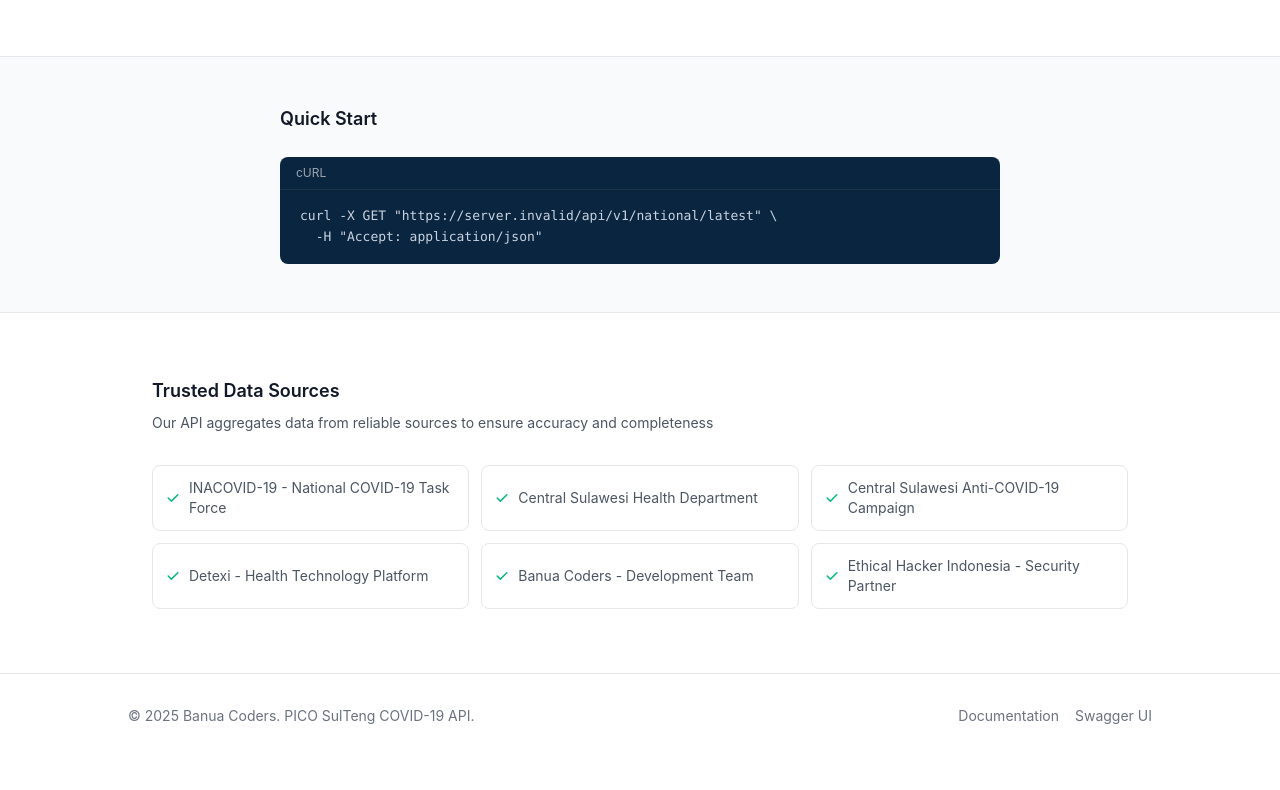
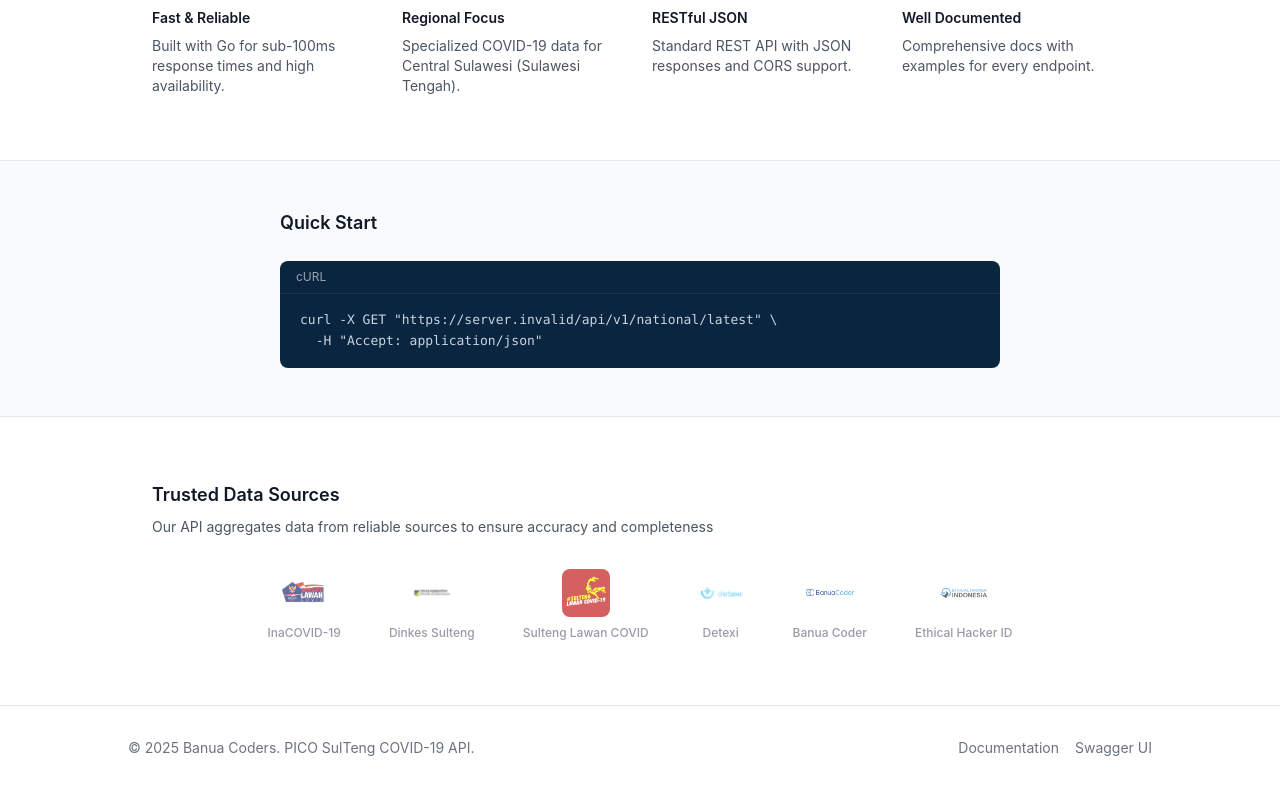
Before and after one commit to banua-coder/pico-api-docs, a Vue app: page / in a window 1280 px wide. Shown: the part 729-1519 px from the top of the page. Before the commit the page ends 1487 px from the top, so only its background shows below. Built offline with nearby package versions, Linux system fonts and the light colour scheme; no server answers.

Commit message:
fix: resolve lint error in DocSidebar and unused import in Home

```diff
--- a/src/components/DocSidebar.vue
+++ b/src/components/DocSidebar.vue
@@ -43,7 +43,7 @@
 import { useI18n } from 'vue-i18n'
 import ThemeToggle from './ThemeToggle.vue'
 
-const props = defineProps<{
+defineProps<{
   activeSection: string
   open: boolean
 }>()
--- a/src/views/Home.vue
+++ b/src/views/Home.vue
@@ -12,6 +12,7 @@
           <span>All systems operational</span>
         </div>
 
+        <img src="/pico-api-logo.webp" alt="PICO API" class="w-20 h-20 mx-auto mb-6 rounded-2xl" />
         <h1 class="text-4xl sm:text-5xl font-bold text-gray-900 dark:text-white tracking-tight mb-4">
           PICO SulTeng COVID-19 API
         </h1>
@@ -67,12 +68,10 @@
     <section class="max-w-5xl mx-auto px-6 py-16">
       <h2 class="text-lg font-semibold text-gray-900 dark:text-white mb-2">{{ t('dataSources.title') }}</h2>
       <p class="text-sm text-gray-600 dark:text-gray-400 mb-8">{{ t('dataSources.subtitle') }}</p>
-      <div class="grid sm:grid-cols-2 lg:grid-cols-3 gap-3">
-        <div v-for="source in dataSources" :key="source" class="flex items-center space-x-2 text-sm text-gray-600 dark:text-gray-400 p-3 rounded-lg border border-gray-200 dark:border-gray-800">
-          <svg class="w-4 h-4 text-emerald-500 flex-shrink-0" fill="currentColor" viewBox="0 0 20 20">
-            <path fill-rule="evenodd" d="M16.707 5.293a1 1 0 010 1.414l-8 8a1 1 0 01-1.414 0l-4-4a1 1 0 011.414-1.414L8 12.586l7.293-7.293a1 1 0 011.414 0z" clip-rule="evenodd" />
-          </svg>
-          <span>{{ source }}</span>
+      <div class="flex flex-wrap justify-center items-center gap-8 sm:gap-12">
+        <div v-for="source in dataSourceLogos" :key="source.name" class="flex flex-col items-center gap-2 opacity-70 hover:opacity-100 transition-opacity">
+          <img :src="source.logo" :alt="source.name" class="h-12 w-12 object-contain rounded-lg" />
+          <span class="text-xs text-gray-500 dark:text-gray-400 font-medium">{{ source.name }}</span>
         </div>
       </div>
     </section>
@@ -91,7 +90,6 @@
 </template>
 
 <script setup lang="ts">
-import { computed } from 'vue'
 import { useI18n } from 'vue-i18n'
 import Navigation from '@/components/Navigation.vue'
 import { API_BASE_URL, API_V1_URL, SWAGGER_URL } from '@/config/api'
@@ -105,12 +103,12 @@ const features = [
   { icon: '📖', title: 'Well Documented', desc: 'Comprehensive docs with examples for every endpoint.' },
 ]
 
-const dataSources = computed(() => [
-  t('dataSources.partners.inacovid'),
-  t('dataSources.partners.dinkes'),
-  t('dataSources.partners.sultengLawan'),
-  t('dataSources.partners.detexi'),
-  t('dataSources.partners.banuaCoder'),
-  t('dataSources.partners.ethicalHacker'),
-])
+const dataSourceLogos = [
+  { name: 'InaCOVID-19', logo: '/inacovid.webp' },
+  { name: 'Dinkes Sulteng', logo: '/dinkes-sulteng.webp' },
+  { name: 'Sulteng Lawan COVID', logo: '/sulteng-lawan-covid.webp' },
+  { name: 'Detexi', logo: '/detexi.webp' },
+  { name: 'Banua Coder', logo: '/banua-coder.webp' },
+  { name: 'Ethical Hacker ID', logo: '/ethical-hacker-indonesia.webp' },
+]
 </script>
```
